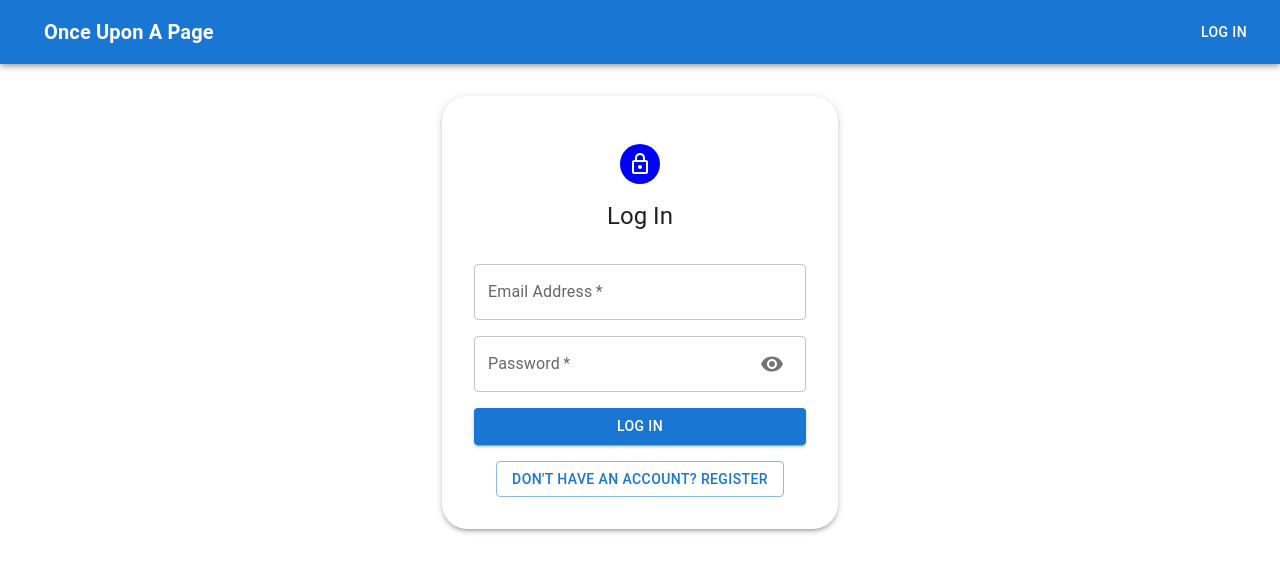
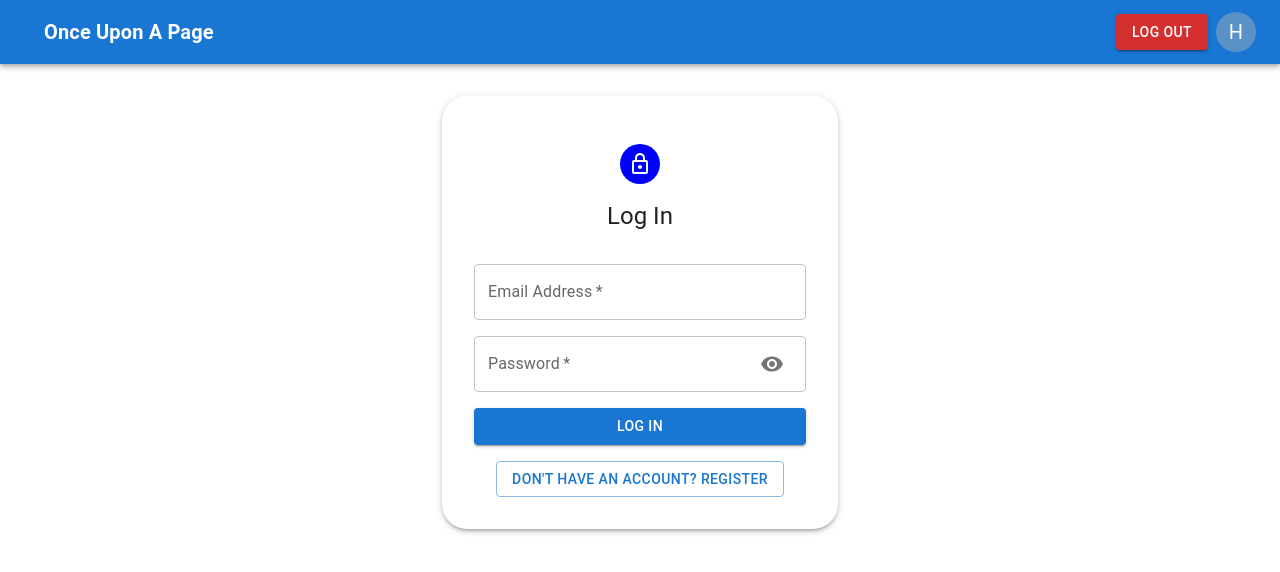
Before and after one commit to TomCamacho/Once-upon-a-page, a React (Create React App) app in the folder client/: page /login in a window 1280 px wide. Shown: the top 572 px of the page. Built offline with nearby package versions, Linux system fonts and the light colour scheme.

Commit message:
update index.js & package.json

```diff
--- a/client/package.json
+++ b/client/package.json
@@ -10,6 +10,7 @@
     "@emotion/styled": "^11.10.6",
     "@mui/icons-material": "^5.11.11",
     "@mui/material": "^5.11.12",
+    "@reduxjs/toolkit": "^1.9.3",
     "@testing-library/dom": ">=7.21.4",
     "@testing-library/jest-dom": "^5.16.5",
     "@testing-library/react": "^13.4.0",
@@ -18,9 +19,11 @@
     "axios": "^1.3.4",
     "react": "^18.2.0",
     "react-dom": "^18.2.0",
+    "react-redux": "^8.0.5",
     "react-router": "^6.8.2",
     "react-router-dom": "^6.8.2",
     "react-scripts": "5.0.1",
+    "redux": "^4.2.1",
     "typescript": ">=3.2.1 <4.0.0 || >=4.0.0 <5.0.0",
     "web-vitals": "^2.1.4"
   },
--- a/client/src/components/Auth/Auth.js
+++ b/client/src/components/Auth/Auth.js
@@ -10,9 +10,9 @@ import {
 } from "@mui/material";
 import LockOutlinedIcon from "@mui/icons-material/LockOutlined";
 import Input from "../../commons/Input/Input";
-//import { useDispatch } from "react-redux";
+import { useDispatch } from "react-redux";
 import { useNavigate } from "react-router-dom";
-//import { logIn } from "../../state/user";
+import logIn from "../../store/user";
 import { message } from "antd";
 
 //GOOGLE__________________________________________________
@@ -28,7 +28,7 @@ const initialFormState = {
 
 function Auth() {
   // Redux
-  //const dispatch = useDispatch();
+  const dispatch = useDispatch();
 
   // Navigation
   const navigate = useNavigate();
@@ -52,11 +52,10 @@ function Auth() {
       axios
         .post("/register", formData)
         .then((newUser) => {
-          localStorage.setItem("profile", JSON.stringify(newUser.data));
           message.success(
             `New user (${newUser.data.name}) created successfully!`
           );
-          navigate("/");
+          navigate("/login");
         })
         .catch((err) => message.error(err.message));
     } else {
@@ -64,7 +63,7 @@ function Auth() {
       axios
         .post("/login", formData)
         .then((existingUser) => {
-          //dispatch(logIn(existingUser));
+          dispatch(logIn(existingUser));
           localStorage.setItem("profile", JSON.stringify(existingUser.data));
           message.success(
             `Successful login! Welcome back ${existingUser.data.name}`
@@ -144,19 +143,18 @@ function Auth() {
           <Grid container spacing={2}>
             {signUp && (
               <>
-                <Input
+                {/* <Input
                   name="name"
                   label="Name"
                   handleChange={handleChange}
                   autoFocus
                   half
                   type="text"
-                />
+                /> */}
                 <Input
-                  name="lastname"
-                  label="Lastname"
+                  name="displayName"
+                  label="Username"
                   handleChange={handleChange}
-                  half
                   type="text"
                 />
               </>
--- a/client/src/components/Navbar/Navbar.js
+++ b/client/src/components/Navbar/Navbar.js
@@ -1,6 +1,5 @@
-import React, { useEffect, useState } from "react";
-//import { Link } from "react-router-dom";
-import axios from "axios";
+import React from "react";
+import { message } from "antd";
 import {
   AppBar,
   Toolbar,
@@ -11,32 +10,43 @@ import {
   Box,
   Link,
 } from "@mui/material";
+import { useSelector, useDispatch } from "react-redux";
+import { logOut } from "../../store/user";
 
 import { useNavigate } from "react-router";
 
 const Navbar = () => {
-  const token = localStorage.getItem("token");
-  const id = localStorage.getItem("id");
-  const userName = localStorage.getItem("userName");
-  const [user, setUser] = useState();
+  //const token = localStorage.getItem("profile");
+  //const id = localStorage.getItem("id");
+  //const userName = localStorage.getItem("userName");
+
+  const dispatch = useDispatch();
+
+  const reduxUser = useSelector((state) => state.user);
+
+  //const [user, setUser] = useState();
   const navigate = useNavigate();
 
   const handleLogOut = () => {
-    localStorage.removeItem("token");
-    localStorage.removeItem("id");
-    localStorage.removeItem("userName");
+    dispatch(logOut(reduxUser));
+    localStorage.removeItem("profile");
+    message.success(
+      `Successful logout: See you around ${reduxUser.displayName}!`
+    );
+    //localStorage.removeItem("id");
+    //localStorage.removeItem("userName");
     navigate("/");
   };
 
-  useEffect(() => {
-    if (localStorage.getItem("id"))
-      axios
-        .get(`http://localhost:3001/api/users/id/${id}`)
-        .then((user) => {
-          setUser(user);
-        })
-        .catch((err) => console.error(err));
-  }, []);
+  // useEffect(() => {
+  //   if (localStorage.getItem("id"))
+  //     axios
+  //       .get(`http://localhost:3001/api/users/id/${id}`)
+  //       .then((user) => {
+  //         setUser(user);
+  //       })
+  //       .catch((err) => console.error(err));
+  // }, []);
 
   return (
     <AppBar position="static" sx={{ backgroundColor: "#1976d3" }}>
@@ -55,7 +65,7 @@ const Navbar = () => {
         >
           Once Upon A Page
         </Typography>
-        {token ? (
+        {reduxUser ? (
           <div
             style={{
               display: "flex",
@@ -71,26 +81,29 @@ const Navbar = () => {
                 gap: "0.5rem",
               }}
             >
-              <Button color="inherit" onClick={handleLogOut}>
+              <Button color="error" variant="contained" onClick={handleLogOut}>
                 Log Out
               </Button>
-              <Avatar sx={{ bgcolor: "#5a91c7" }}>
-                {userName
-                  .split(" ")
-                  .map((word) => word.charAt(0))
-                  .join("")}
-              </Avatar>
               <Link
-                href={`userData/${id}`}
+                href={`userData/${reduxUser.id}`}
                 style={{ textDecoration: "none", color: "white" }}
               >
-                User: {userName}
+                <Avatar sx={{ bgcolor: "#5a91c7" }}>
+                  {reduxUser.displayName
+                    .split(" ")
+                    .map((word) => word.charAt(0))
+                    .join("")}
+                </Avatar>
               </Link>
             </Box>
           </div>
         ) : (
           <div>
-            <Button onClick={() => navigate("/login")} color="inherit">
+            <Button
+              color="success"
+              variant="contained"
+              onClick={() => navigate("/login")}
+            >
               Log In
             </Button>
           </div>
--- a/client/src/index.js
+++ b/client/src/index.js
@@ -1,12 +1,16 @@
 import React from "react";
 import ReactDOM from "react-dom/client";
 import { BrowserRouter } from "react-router-dom";
+import store from "./store/store";
+import { Provider } from "react-redux";
 import "./index.css";
 import App from "./App";
 
 const root = ReactDOM.createRoot(document.getElementById("root"));
 root.render(
-  <BrowserRouter>
-    <App />
-  </BrowserRouter>
+  <Provider store={store}>
+    <BrowserRouter>
+      <App />
+    </BrowserRouter>
+  </Provider>
 );
```
Also changed, not shown: 1 other file (tests, documents, lock files or other folders).
